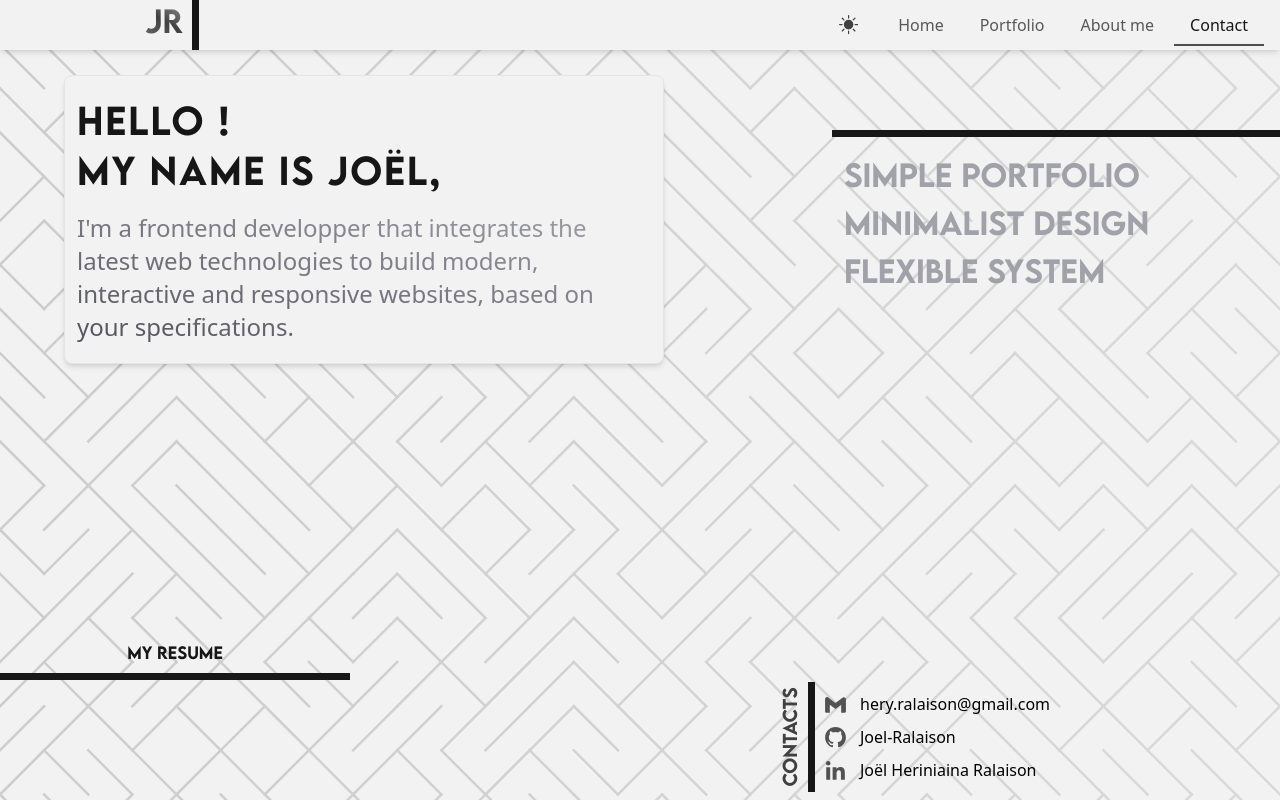
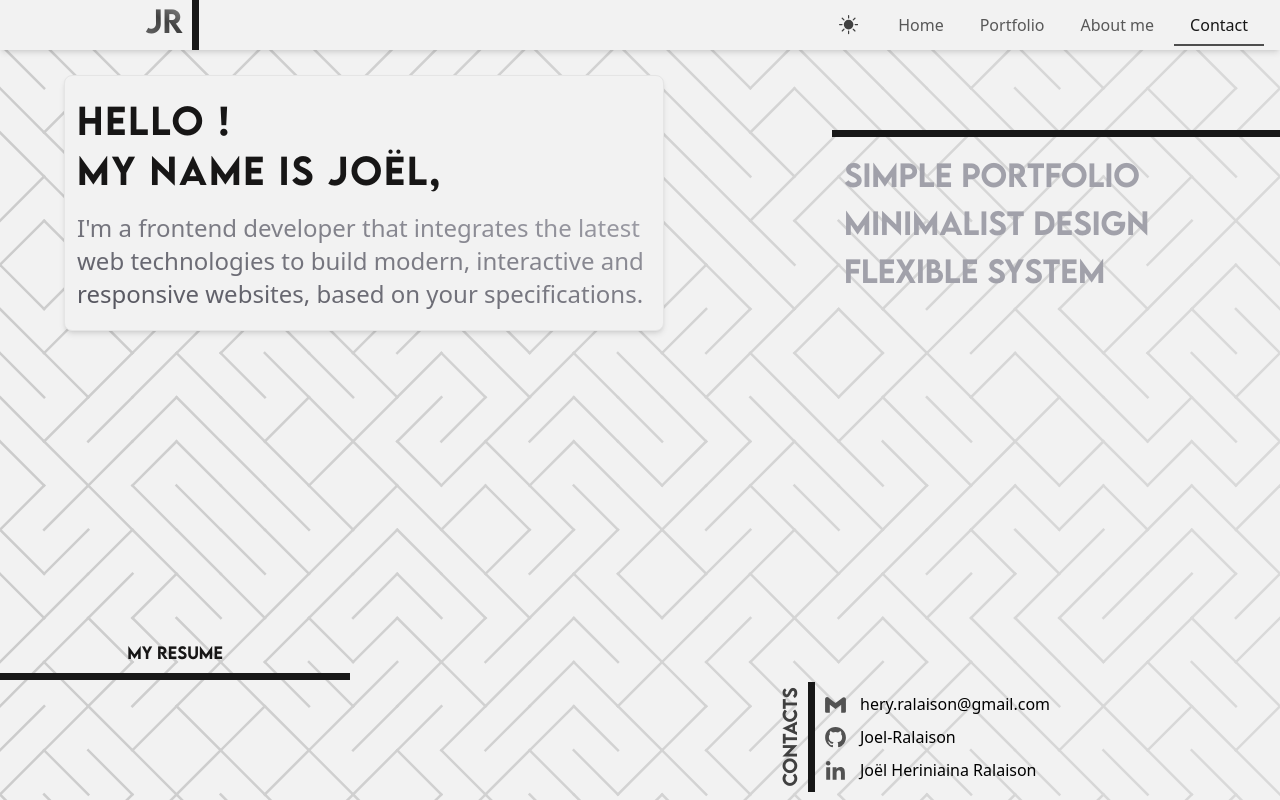
Before and after one commit to Joel-Ralaison/portfolio, a Next.js app: page / in a window 1280 px wide. Shown: the top 800 px of the page. Built offline with nearby package versions, Linux system fonts and the light colour scheme.

Commit message:
Fix: content minor problem

```diff
--- a/components/customComp/Homepage/Heading.tsx
+++ b/components/customComp/Homepage/Heading.tsx
@@ -17,7 +17,7 @@ export default function Heading() {
           "dark:via-default dark:from-zinc-500 dark:to-zinc-700": true,
         })}
       >
-        I&apos;m a frontend developper that integrates the latest web
+        I&apos;m a frontend developer that integrates the latest web
         technologies to build modern, interactive and responsive websites, based
         on <span className="text-strong">your specifications</span>.
       </p>
```
